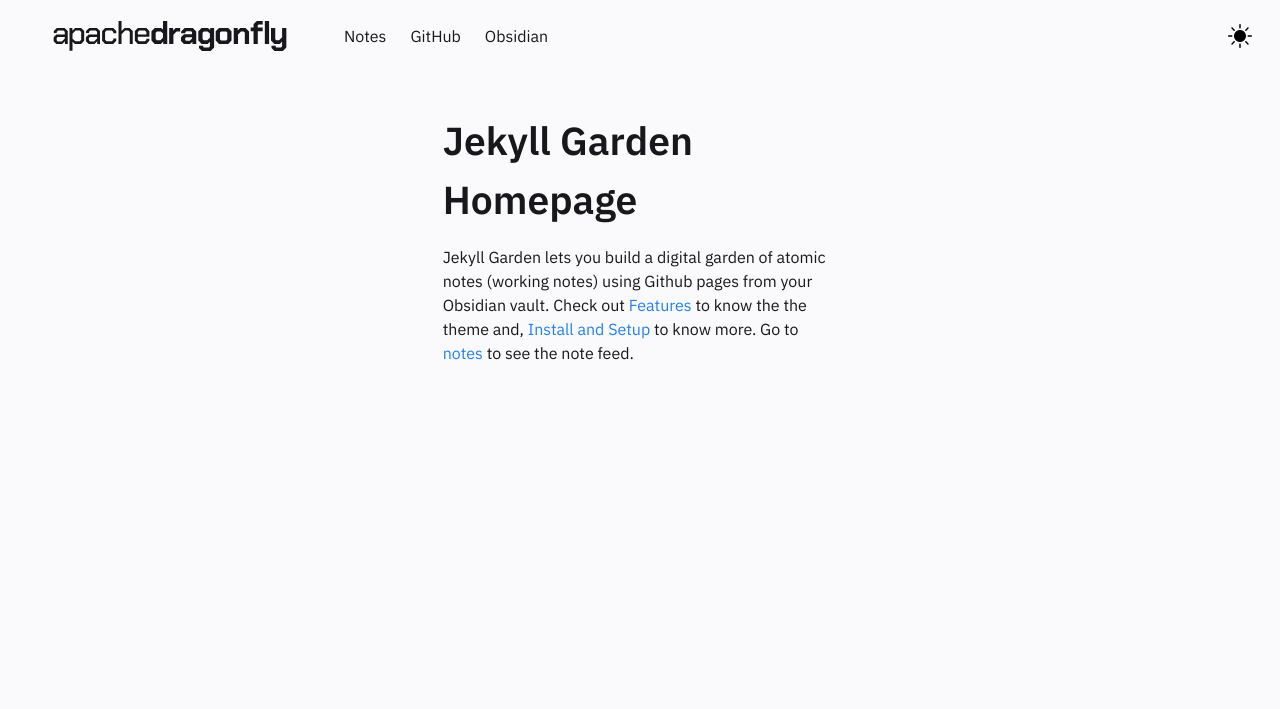
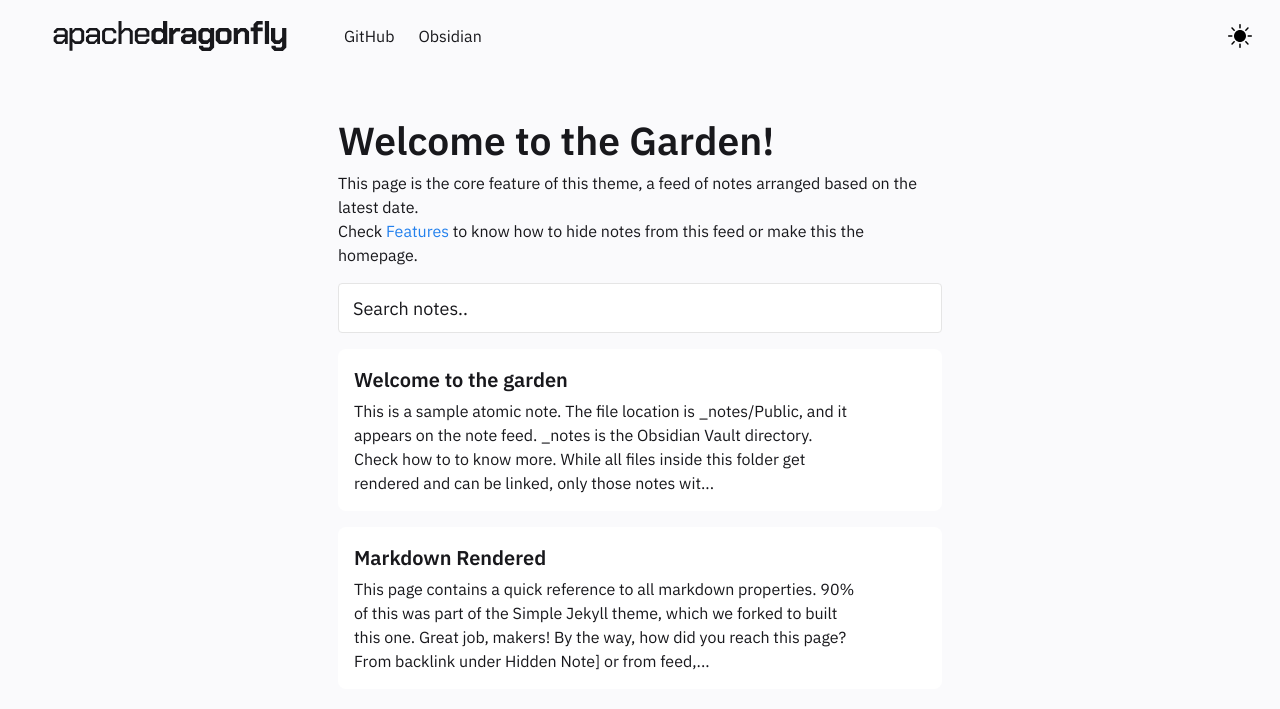
Before and after one commit to apachedragonfly/apachedragonfly1.github.io, a Jekyll site: the page built from pages/index.md, in a window 1280 px wide. Shown: the top 709 px of the page. Built offline with Jekyll 4.4.1, drawn with Linux system fonts in a browser that asks for light colours.

Commit message:
Fixing Homepage

```diff
--- a/_config.yml
+++ b/_config.yml
@@ -79,7 +79,7 @@ preferences:
   flashcards:
     enabled: false #Not supported in NotesGadern theme
   homepage:
-    enabled: true ##If you need a homepage, change this to true and edit _includes/Homepage.html
+    enabled: false ##If you need a homepage, change this to true and edit _includes/Homepage.html
 
 encoding: utf-8
 
--- a/_includes/Header.html
+++ b/_includes/Header.html
@@ -54,9 +54,6 @@
 
     <div id="navbarBasicExample" class="navbar-menu">
       <div class="navbar-start">
-        <a href="../notes/" target="" class="navbar-item">
-          Notes
-        </a>
         <a href="https://github.com/apachedragonfly" target="_blank" class="navbar-item">
           GitHub
         </a>
```
